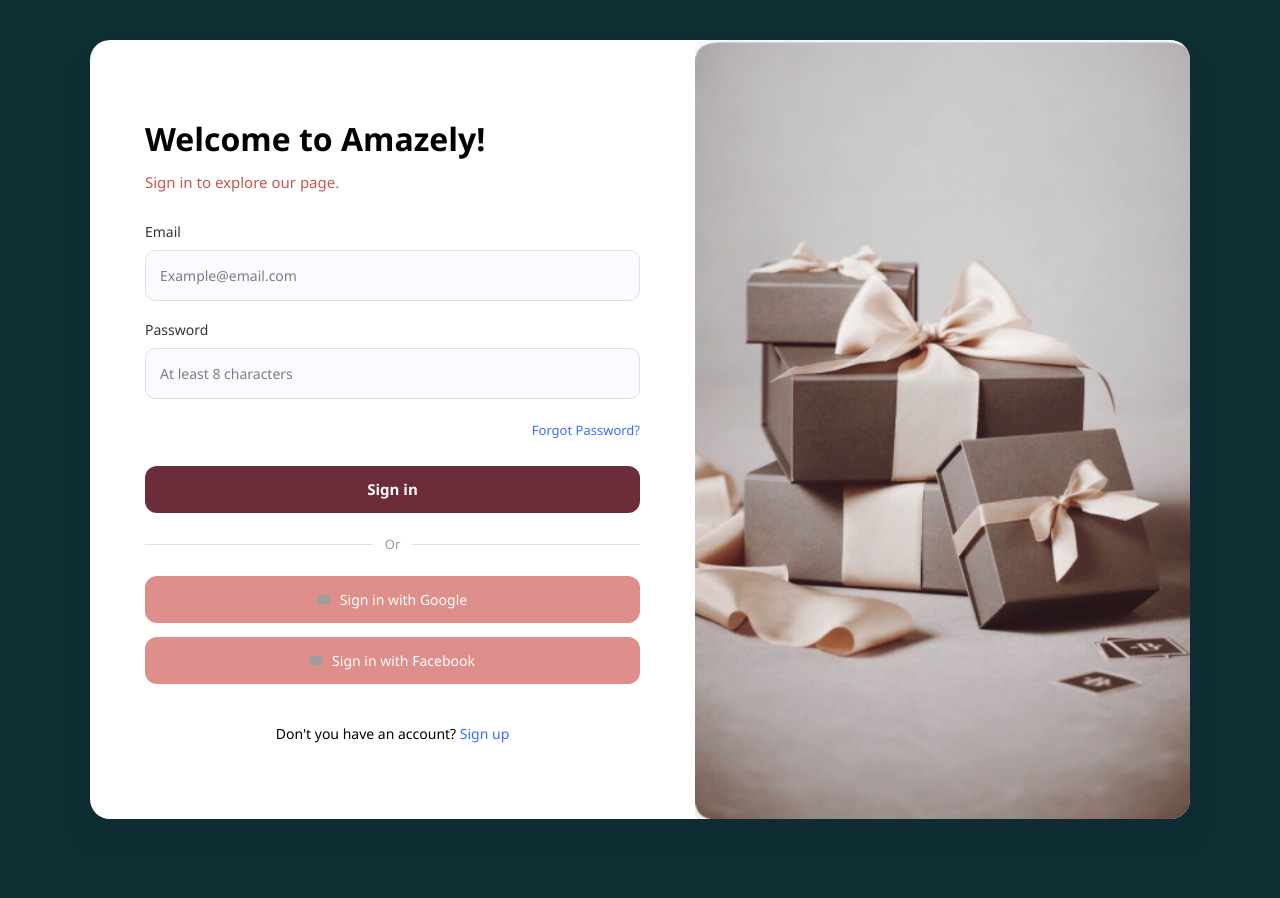
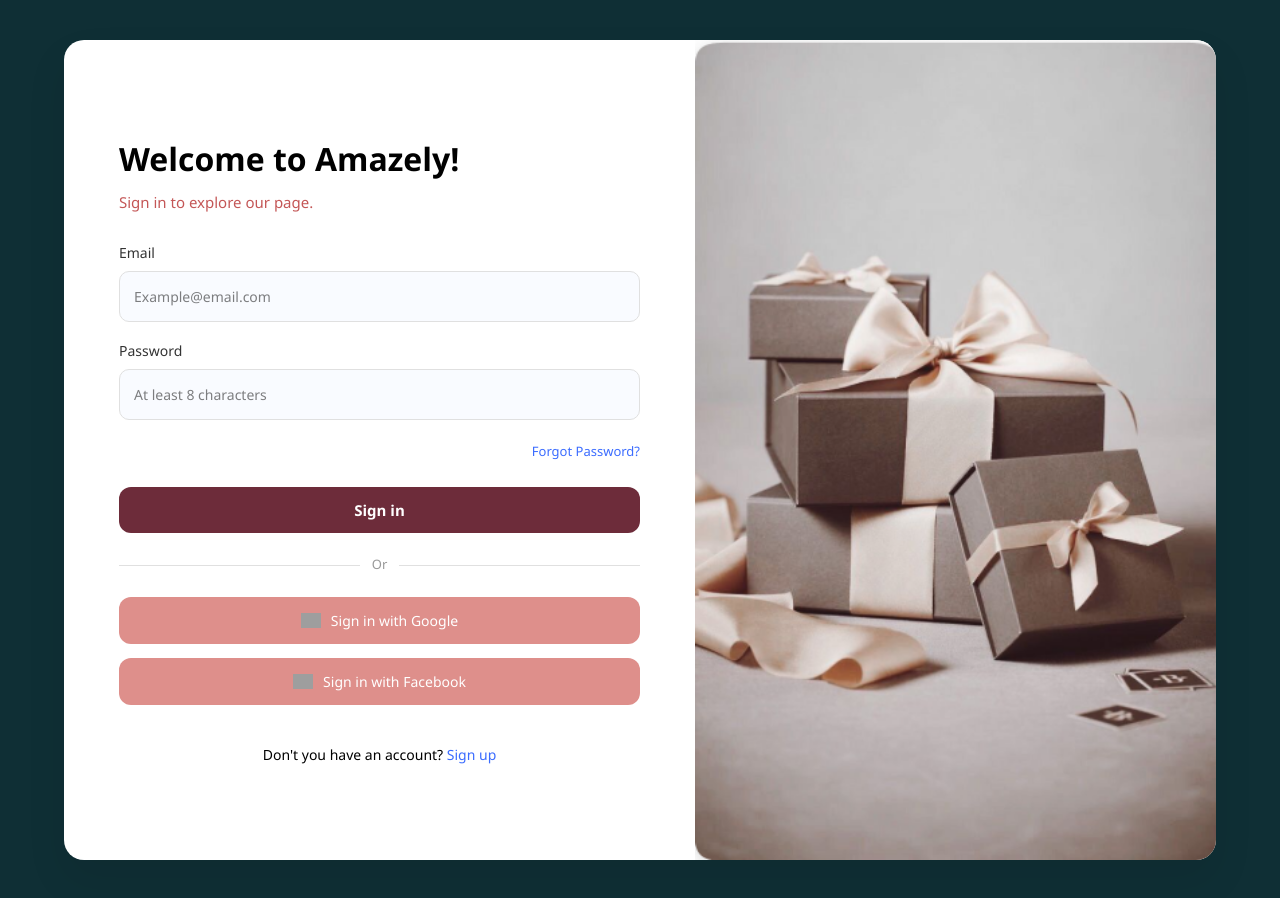
Before and after one commit to nivethanancroos/AmazlyGifts_ECommerce, a React (Vite) app: page / in a window 1280 px wide. Before the commit the page ends 859 px from the top, so only its background shows below. Built offline with nearby package versions, Linux system fonts and the light colour scheme; grey boxes are pictures that could not be loaded.

Commit message:
update project

```diff
--- a/src/components/CreateAccount.css
+++ b/src/components/CreateAccount.css
@@ -14,6 +14,7 @@ body {
   display: flex;
   justify-content: center;
   align-items: center;
+  padding: 40px
 }
 
 /* MAIN CARD */
@@ -25,6 +26,7 @@ body {
   border-radius: 20px;
   display: flex;
   overflow: hidden;
+   box-shadow: 0 20px 40px rgba(0, 0, 0, 0.08);
 }
 
 /* LEFT IMAGE GRID */
--- a/src/components/Login.css
+++ b/src/components/Login.css
@@ -20,9 +20,9 @@ body {
 
 /* CARD */
 .login-card {
-  width: 1100px;
-  max-width: 95%;
-  min-height: 520px;
+  width: 1200px;
+  max-width: 96%;
+  min-height: 720px;
   background: #ffffff;
   border-radius: 20px;
   display: flex;
@@ -142,7 +142,7 @@ body {
 }
 
 .btn-social img {
-  width: 12px;
+  width: 20px;
 }
 
 .btn-social.google {
```
